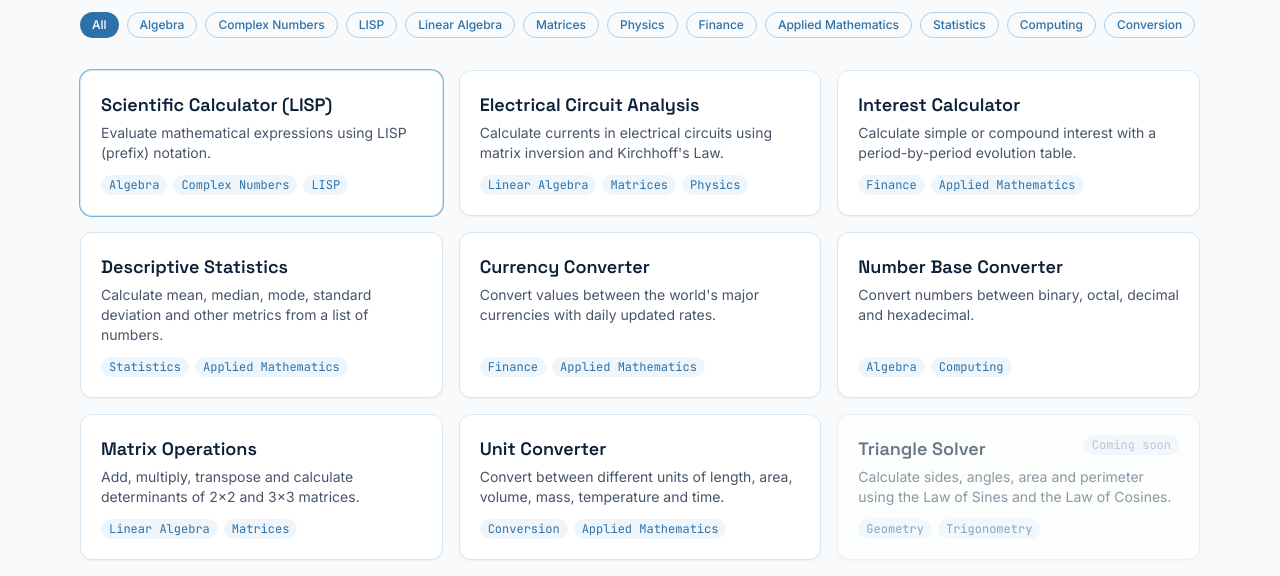
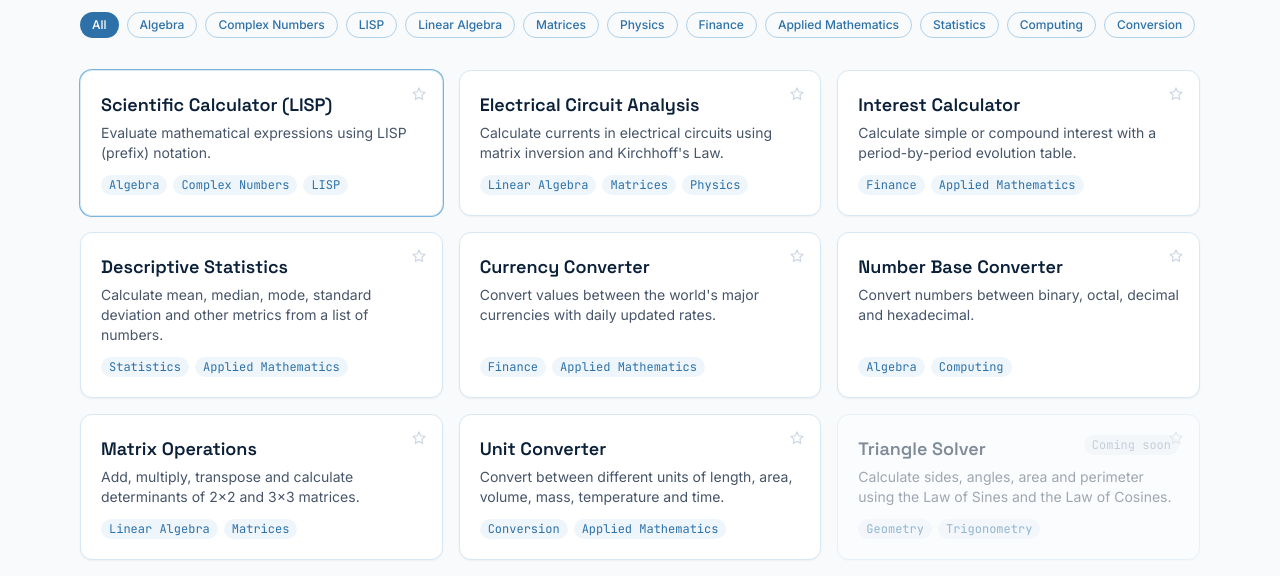
Before and after one commit to Pedr030/Math-Hub, a React (Vite) app: page / in a window 1280 px wide. Shown: the part 223-799 px from the top of the page. Built offline with nearby package versions, Linux system fonts and the light colour scheme.

Commit message:
feat: adiciona favoritos com persistência em localStorage e seção destacada na Home

```diff
--- /dev/null
+++ b/src/hooks/useFavoritos.js
@@ -0,0 +1,36 @@
+import { useState, useEffect } from "react";
+
+const CHAVE = "math-hub-favoritos";
+
+/**
+ * Hook que gerencia favoritos com persistência em localStorage.
+ * Retorna os IDs favoritos e funções pra adicionar/remover/verificar.
+ */
+export function useFavoritos() {
+  const [favoritos, setFavoritos] = useState(() => {
+    try {
+      const salvo = localStorage.getItem(CHAVE);
+      return salvo ? JSON.parse(salvo) : [];
+    } catch {
+      return [];
+    }
+  });
+
+  useEffect(() => {
+    try {
+      localStorage.setItem(CHAVE, JSON.stringify(favoritos));
+    } catch {}
+  }, [favoritos]);
+
+  function alternarFavorito(id) {
+    setFavoritos((prev) =>
+      prev.includes(id) ? prev.filter((f) => f !== id) : [...prev, id],
+    );
+  }
+
+  function ehFavorito(id) {
+    return favoritos.includes(id);
+  }
+
+  return { favoritos, alternarFavorito, ehFavorito };
+}
--- a/src/locales/en.json
+++ b/src/locales/en.json
@@ -38,6 +38,12 @@
       "todosLabel": "All",
       "semResultadosDica": "Try different terms or remove the active filters.",
       "limpar": "Clear filters"
+    },
+    "favoritos": {
+      "titulo": "Favorites",
+      "adicionar": "Add to favorites",
+      "remover": "Remove from favorites",
+      "vazio": "No tools favorited yet."
     }
   },
   "toolPage": {
--- a/src/locales/es.json
+++ b/src/locales/es.json
@@ -38,6 +38,12 @@
       "todosLabel": "Todas",
       "semResultadosDica": "Prueba otros términos o elimina los filtros activos.",
       "limpar": "Limpiar filtros"
+    },
+    "favoritos": {
+      "titulo": "Favoritas",
+      "adicionar": "Agregar a favoritos",
+      "remover": "Quitar de favoritos",
+      "vazio": "Aún no hay herramientas favoritas."
     }
   },
   "toolPage": {
--- a/src/locales/pt-BR.json
+++ b/src/locales/pt-BR.json
@@ -38,6 +38,12 @@
       "todosLabel": "Todas",
       "semResultadosDica": "Tente outros termos ou remova os filtros ativos.",
       "limpar": "Limpar filtros"
+    },
+    "favoritos": {
+      "titulo": "Favoritas",
+      "adicionar": "Adicionar aos favoritos",
+      "remover": "Remover dos favoritos",
+      "vazio": "Nenhuma ferramenta favoritada ainda."
     }
   },
   "toolPage": {
--- a/src/pages/Home.jsx
+++ b/src/pages/Home.jsx
@@ -1,18 +1,118 @@
 import { useState, useMemo } from "react";
 import { useNavigate } from "react-router-dom";
 import { useTranslation } from "react-i18next";
-import { useDocumentTitle } from "../hooks/useDocumentTitle";
+import { useFavoritos } from "../hooks/useFavoritos";
+
+// Ícone de estrela — preenchida ou vazia conforme o estado
+function StarIcon({ preenchida }) {
+  return (
+    <svg
+      width="14"
+      height="14"
+      viewBox="0 0 24 24"
+      fill={preenchida ? "currentColor" : "none"}
+      stroke="currentColor"
+      strokeWidth="2"
+    >
+      <polygon points="12 2 15.09 8.26 22 9.27 17 14.14 18.18 21.02 12 17.77 5.82 21.02 7 14.14 2 9.27 8.91 8.26 12 2" />
+    </svg>
+  );
+}
+
+// Card de ferramenta — reutilizado na seção de favoritos e na grade
+function ToolCard({
+  ferramenta,
+  onClick,
+  ehFavorito,
+  onToggleFavorito,
+  t,
+  mini = false,
+}) {
+  const temComponente = Boolean(onClick);
+
+  return (
+    <article
+      onClick={() => temComponente && ferramenta.ativo && onClick()}
+      className={`relative rounded-xl border p-5 shadow-sm transition-shadow flex flex-col
+        border-brand-100 bg-white dark:border-brand-900 dark:bg-brand-900/40
+        ${ferramenta.destaque ? "ring-1 ring-brand-300 dark:ring-brand-700" : ""}
+        ${ferramenta.ativo && temComponente ? "cursor-pointer hover:shadow-md" : ""}
+        ${!ferramenta.ativo ? "cursor-default opacity-50" : ""}
+        ${mini ? "p-3" : "p-5"}`}
+    >
+      {/* Botão de favorito */}
+      <button
+        type="button"
+        onClick={(e) => {
+          e.stopPropagation();
+          onToggleFavorito(ferramenta.id);
+        }}
+        aria-label={
+          ehFavorito
+            ? t("home.favoritos.remover")
+            : t("home.favoritos.adicionar")
+        }
+        className={`absolute top-3 right-3 rounded-full p-1 transition-colors
+          ${
+            ehFavorito
+              ? "text-brand-500 dark:text-brand-300"
+              : "text-slate-300 hover:text-brand-400 dark:text-slate-600 dark:hover:text-brand-500"
+          }`}
+      >
+        <StarIcon preenchida={ehFavorito} />
+      </button>
+
+      <div className="flex items-start justify-between gap-6">
+        <h3
+          className={`font-display font-semibold ${mini ? "text-base" : "text-lg"} pr-4`}
+        >
+          {t(`ferramentas.${ferramenta.id}.nome`, {
+            defaultValue: ferramenta.nome,
+          })}
+        </h3>
+        {!ferramenta.ativo && (
+          <span
+            className="shrink-0 rounded-full bg-slate-100 px-2 py-0.5 font-mono
+                           text-xs text-slate-400 dark:bg-brand-900 dark:text-slate-500"
+          >
+            {t("home.emBreve")}
+          </span>
+        )}
+      </div>
+
+      {!mini && (
+        <p className="text-sm text-slate-600 dark:text-slate-300 mt-1 flex-1">
+          {t(`ferramentas.${ferramenta.id}.descricao`, {
+            defaultValue: ferramenta.descricao,
+          })}
+        </p>
+      )}
+
+      {(ferramenta.tags || []).length > 0 && (
+        <div className="flex flex-wrap gap-1.5 mt-3">
+          {ferramenta.tags.map((tag) => (
+            <span
+              key={tag}
+              className="rounded-full bg-brand-50 px-2 py-0.5 font-mono text-xs
+                         text-brand-500 dark:bg-brand-900 dark:text-brand-300"
+            >
+              {t(`tags.${tag}`, { defaultValue: tag })}
+            </span>
+          ))}
+        </div>
+      )}
+    </article>
+  );
+}
 
 function Home({ ferramentas, registroComponentes }) {
   const navigate = useNavigate();
   const { t } = useTranslation();
+  const { favoritos, alternarFavorito, ehFavorito } = useFavoritos();
 
   const [busca, setBusca] = useState("");
   const [tagAtiva, setTagAtiva] = useState(null);
-  useDocumentTitle(null); // null = usa só "Math Hub"
 
-  // Extrai todas as tags únicas das ferramentas ativas, na ordem
-  // em que aparecem (sem repetir). useMemo evita recalcular a cada render.
   const todasTags = useMemo(() => {
     const vistas = new Set();
     const lista = [];
@@ -29,13 +129,9 @@ function Home({ ferramentas, registroComponentes }) {
     return lista;
   }, [ferramentas]);
 
-  // Aplica os dois filtros combinados: busca por texto + tag ativa.
-  // Antes: .filter((f) => f.ativo)
-  // Agora: mostra todas, inativas aparecem com badge
   const ferramentasFiltradas = useMemo(() => {
     const termo = busca.toLowerCase().trim();
-    return (
-      ferramentas
+    return ferramentas
       .filter((f) => {
         const nomeTraducido = t(`ferramentas.${f.id}.nome`, {
           defaultValue: f.nome,
@@ -50,24 +146,55 @@ function Home({ ferramentas, registroComponentes }) {
         const bateTag = !tagAtiva || (f.tags || []).includes(tagAtiva);
         return bateTexto && bateTag;
       })
-        // Ativas sempre antes das "Em breve"
-        .sort((a, b) => Number(b.ativo) - Number(a.ativo))
-    );
+      .sort((a, b) => Number(b.ativo) - Number(a.ativo));
   }, [ferramentas, busca, tagAtiva, t]);
 
-  function handleTagClick(tag) {
-    // Clicar na tag ativa a deseleciona (toggle)
-    setTagAtiva((atual) => (atual === tag ? null : tag));
+  // Ferramentas favoritas (na ordem que foram favoritadas)
+  const ferramentasFavoritas = useMemo(
+    () =>
+      favoritos
+        .map((id) => ferramentas.find((f) => f.id === id))
+        .filter(Boolean),
+    [favoritos, ferramentas],
+  );
+
+  function handleNavigate(ferramenta) {
+    if (ferramenta.ativo && registroComponentes[ferramenta.componente]) {
+      navigate(ferramenta.rota);
+    }
   }
 
   return (
-    <div className="animate-fadein">
+    <>
       <p className="font-mono text-xs uppercase tracking-wide text-brand-500 mb-2">
         {t("home.prefixo")}
       </p>
       <h2 className="font-display text-2xl font-semibold mb-6">
         {t("home.titulo")}
       </h2>
+
+      {/* Seção de favoritos — só aparece se tiver pelo menos um */}
+      {ferramentasFavoritas.length > 0 && (
+        <div className="mb-8">
+          <p className="font-mono text-xs uppercase tracking-wide text-brand-400 dark:text-brand-600 mb-3">
+            ★ {t("home.favoritos.titulo")}
+          </p>
+          <div className="grid grid-cols-1 gap-3 sm:grid-cols-2 lg:grid-cols-3">
+            {ferramentasFavoritas.map((ferramenta) => (
+              <ToolCard
+                key={ferramenta.id}
+                ferramenta={ferramenta}
+                onClick={() => handleNavigate(ferramenta)}
+                ehFavorito={true}
+                onToggleFavorito={alternarFavorito}
+                t={t}
+                mini
+              />
+            ))}
+          </div>
+          <div className="mt-6 border-t border-brand-100 dark:border-brand-900" />
+        </div>
+      )}
 
       {/* Barra de busca */}
       <input
@@ -96,7 +223,7 @@ function Home({ ferramentas, registroComponentes }) {
         {todasTags.map((tag) => (
           <button
             key={tag}
-            onClick={() => handleTagClick(tag)}
+            onClick={() => setTagAtiva((atual) => (atual === tag ? null : tag))}
             className={`rounded-full px-3 py-1 text-xs font-medium transition-colors
               ${
                 tagAtiva === tag
@@ -108,6 +235,8 @@ function Home({ ferramentas, registroComponentes }) {
           </button>
         ))}
       </div>
+
+      {/* Grade de ferramentas */}
       {ferramentasFiltradas.length === 0 ? (
         <div className="flex flex-col items-center justify-center py-16 text-center">
           <span className="text-4xl mb-4">🔍</span>
@@ -131,64 +260,19 @@ function Home({ ferramentas, registroComponentes }) {
         </div>
       ) : (
         <div className="grid grid-cols-1 gap-4 sm:grid-cols-2 lg:grid-cols-3">
-          {ferramentasFiltradas.map((ferramenta) => {
-            const temComponente = Boolean(
-              registroComponentes[ferramenta.componente],
-            );
-
-            return (
-              <article
+          {ferramentasFiltradas.map((ferramenta) => (
+            <ToolCard
               key={ferramenta.id}
-                onClick={() =>
-                  ferramenta.ativo && temComponente && navigate(ferramenta.rota)
-                }
-                className={`rounded-xl border p-5 shadow-sm transition-shadow flex flex-col
-                  border-brand-100 bg-white dark:border-brand-900 dark:bg-brand-900/40
-                  ${ferramenta.destaque ? "ring-1 ring-brand-300 dark:ring-brand-700" : ""}
-                  ${temComponente ? "cursor-pointer hover:shadow-md" : "opacity-60"}
-                  ${ferramenta.ativo && temComponente ? "cursor-pointer hover:shadow-md" : "cursor-default opacity-50"}`}
-              >
-                <div className="flex items-start justify-between gap-2">
-                  <h3 className="font-display font-semibold text-lg">
-                    {t(`ferramentas.${ferramenta.id}.nome`, {
-                      defaultValue: ferramenta.nome,
-                    })}
-                  </h3>
-                  {!ferramenta.ativo && (
-                    <span
-                      className="shrink-0 rounded-full bg-slate-100 px-2 py-0.5 font-mono
-                     text-xs text-slate-400 dark:bg-brand-900 dark:text-slate-500"
-                    >
-                      {t("home.emBreve")}
-                    </span>
-                  )}
-                </div>
-                <p className="text-sm text-slate-600 dark:text-slate-300 mt-1 flex-1">
-                  {t(`ferramentas.${ferramenta.id}.descricao`, {
-                    defaultValue: ferramenta.descricao,
-                  })}
-                </p>
-
-                {/* Tags no card */}
-                {(ferramenta.tags || []).length > 0 && (
-                  <div className="flex flex-wrap gap-1.5 mt-3">
-                    {ferramenta.tags.map((tag) => (
-                      <span
-                        key={tag}
-                        className="rounded-full bg-brand-50 px-2 py-0.5 font-mono text-xs
-                                   text-brand-500 dark:bg-brand-900 dark:text-brand-300"
-                      >
-                        {t(`tags.${tag}`, { defaultValue: tag })}
-                      </span>
+              ferramenta={ferramenta}
+              onClick={() => handleNavigate(ferramenta)}
+              ehFavorito={ehFavorito(ferramenta.id)}
+              onToggleFavorito={alternarFavorito}
+              t={t}
+            />
           ))}
         </div>
       )}
-              </article>
-            );
-          })}
-        </div>
-      )}
-    </div>
+    </>
   );
 }
 
```
Lines whose indentation alone changed are shown as unchanged.
